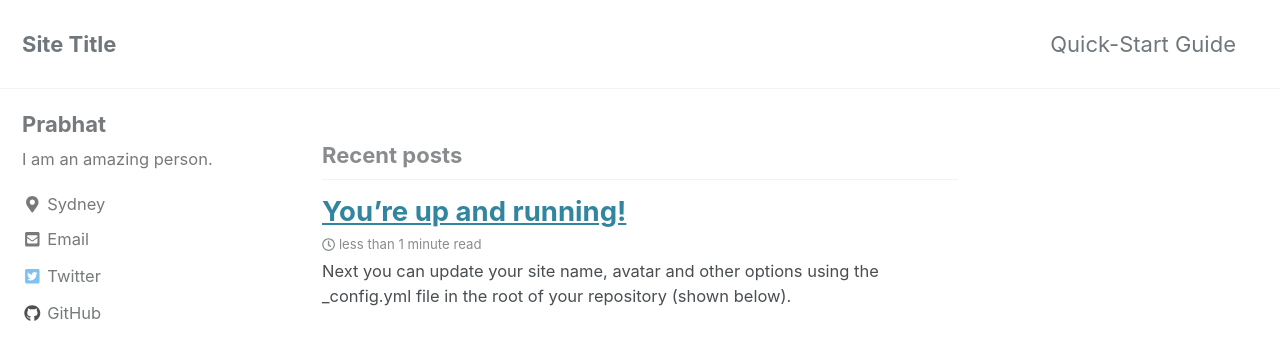
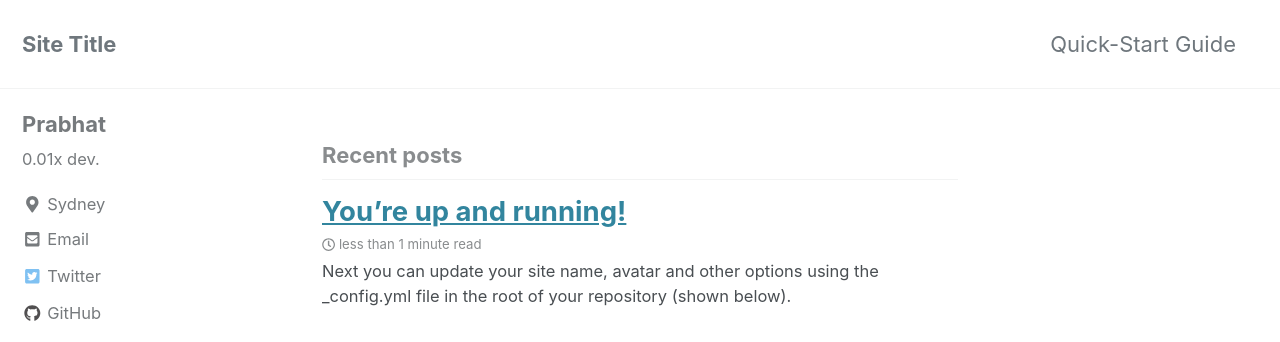
Before and after one commit to rprabhat/rprabhat.github.io, a Jekyll site: the page built from index.html, in a window 1280 px wide. Shown: the top 342 px of the page. Built offline with Jekyll 4.4.1, drawn with Linux system fonts in a browser that asks for light colours; cached includes are drawn as plain includes; the list of posts is cut into pages by our own code.

Commit message:
Update _config.yml

```diff
--- a/_config.yml
+++ b/_config.yml
@@ -108,7 +108,7 @@ analytics:
 author:
   name             : "Prabhat"
   avatar           : # path of avatar image, e.g. "/assets/images/bio-photo.jpg"
-  bio              : "I am an amazing person."
+  bio              : "0.01x dev."
   location         : "Sydney"
   email            :
   links:
```
